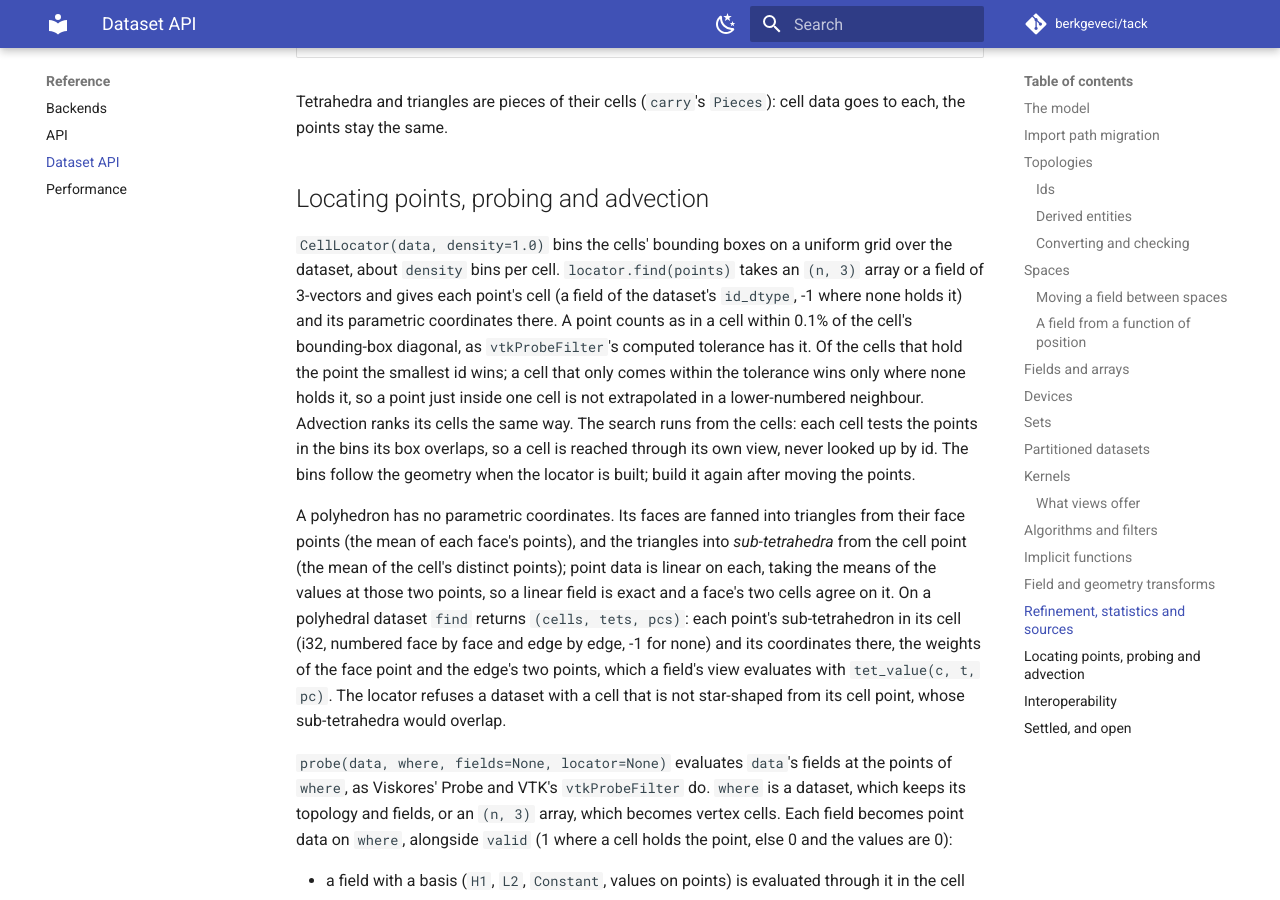
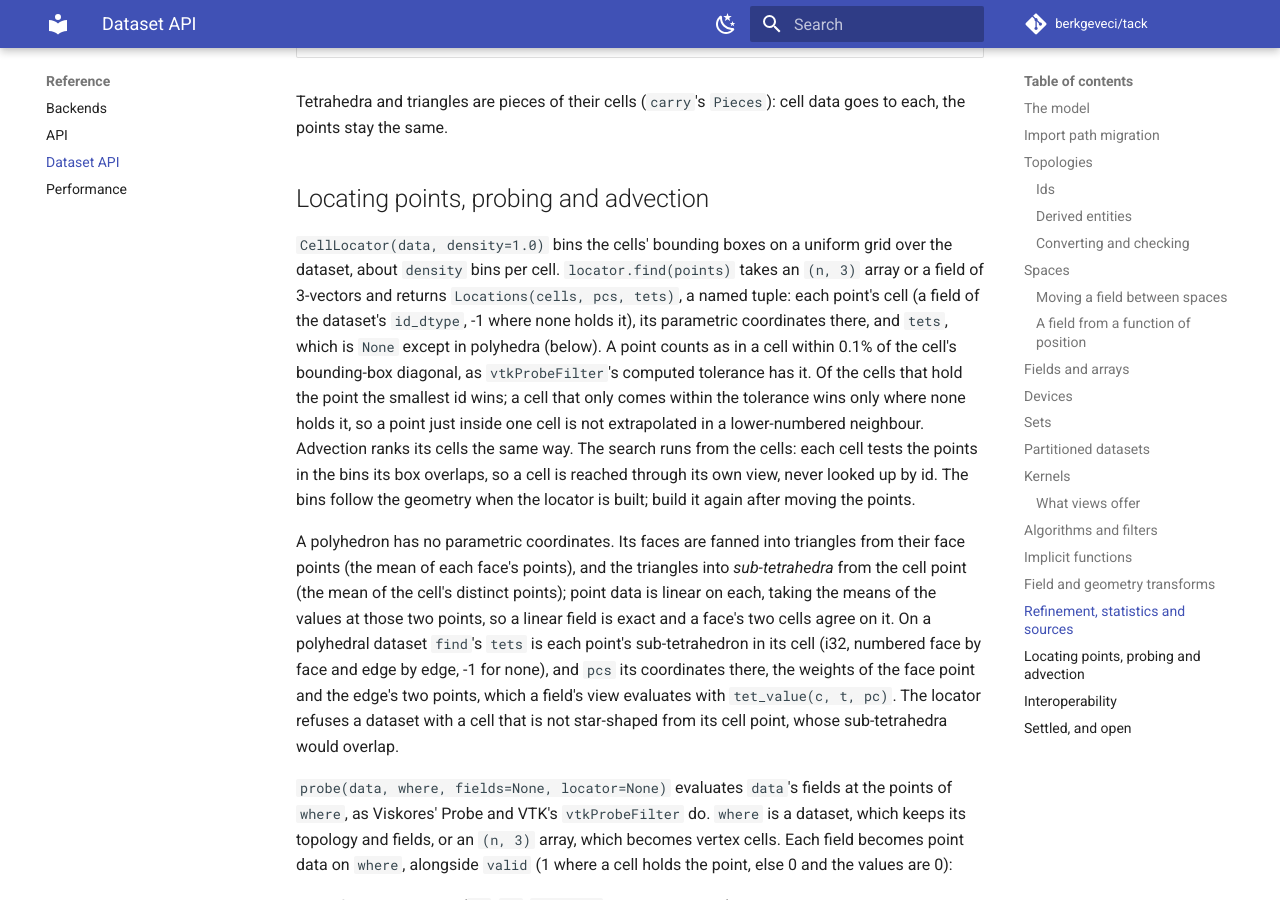
Before and after one commit to berkgeveci/tack, an MkDocs documentation site: the page built from docs/reference/dataset-api.md, in a window 1280 px wide and 900 px high, scrolled down 21313 px. Built offline with MkDocs 1.6.1 and Material for MkDocs 9.7.7, drawn with Linux system fonts in a browser that asks for light colours; comment, search, counter and statistics services are not loaded; the version menu is left out.

Commit message:
Locator: find returns Locations(cells, pcs, tets) on every dataset
find returned (cells, pcs) on shape datasets and (cells, tets, pcs) on
polyhedral ones, so code had to know which before unpacking. It now
returns a named tuple of three everywhere: cells, pcs, and tets, None
except on polyhedra (and the tets array is no longer allocated for
shapes). tack.dataset.Locations is exported; probe reads it one way.
Breaking for two-name unpacking, as the CHANGELOG says.

```diff
--- a/docs/reference/dataset-api.md
+++ b/docs/reference/dataset-api.md
@@ -763,9 +763,9 @@ data goes to each, the points stay the same.
 `CellLocator(data, density=1.0)` bins the cells' bounding boxes on a
 uniform grid over the dataset, about `density` bins per cell.
 `locator.find(points)` takes an `(n, 3)` array or a field of 3-vectors and
-gives each point's cell (a field of the dataset's `id_dtype`, -1 where
-none holds it) and its
-parametric coordinates there. A point counts as in a cell within 0.1% of
+returns `Locations(cells, pcs, tets)`, a named tuple: each point's cell (a
+field of the dataset's `id_dtype`, -1 where none holds it), its parametric
+coordinates there, and `tets`, which is `None` except in polyhedra (below). A point counts as in a cell within 0.1% of
 the cell's bounding-box diagonal, as `vtkProbeFilter`'s computed tolerance
 has it. Of the cells that hold the point the smallest id wins; a cell that
 only comes within the tolerance wins only where none holds it, so a point
@@ -781,11 +781,11 @@ triangles from their face points (the mean of each face's points), and the
 triangles into *sub-tetrahedra* from the cell point (the mean of the cell's
 distinct points); point data is linear on each, taking the means of the
 values at those two points, so a linear field is exact and a face's two
-cells agree on it. On a polyhedral dataset `find` returns `(cells, tets,
-pcs)`: each point's sub-tetrahedron in its cell (i32, numbered face by face
-and edge by edge, -1 for none) and its coordinates there, the weights of
-the face point and the edge's two points, which a field's view evaluates
-with `tet_value(c, t, pc)`. The locator refuses a dataset with a cell that
+cells agree on it. On a polyhedral dataset `find`'s `tets` is each point's
+sub-tetrahedron in its cell (i32, numbered face by face and edge by edge,
+-1 for none), and `pcs` its coordinates there, the weights of the face
+point and the edge's two points, which a field's view evaluates with
+`tet_value(c, t, pc)`. The locator refuses a dataset with a cell that
 is not star-shaped from its cell point, whose sub-tetrahedra would overlap.
 
 `probe(data, where, fields=None, locator=None)` evaluates `data`'s fields
```
Also changed, not shown: CHANGELOG.md (+6 -0 lines), CLAUDE.md (+1 -1 lines), 6 other files.
